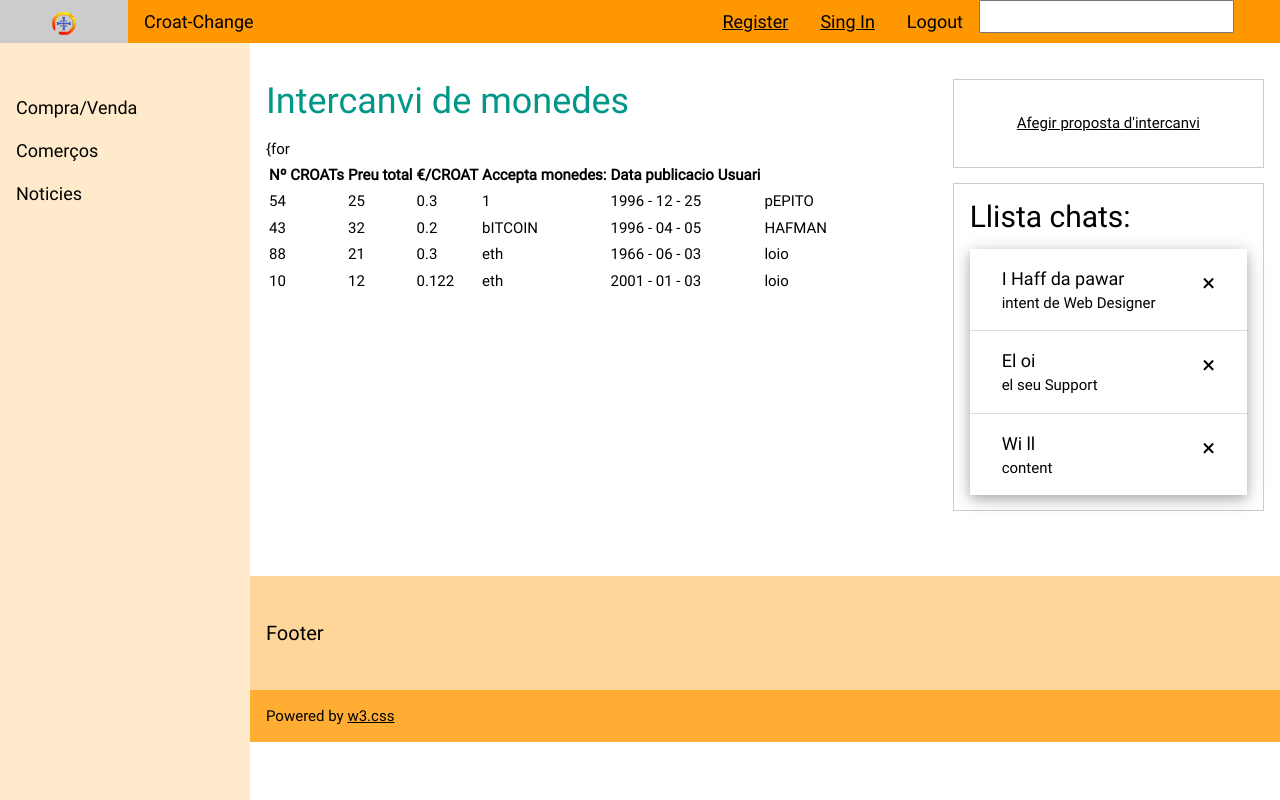
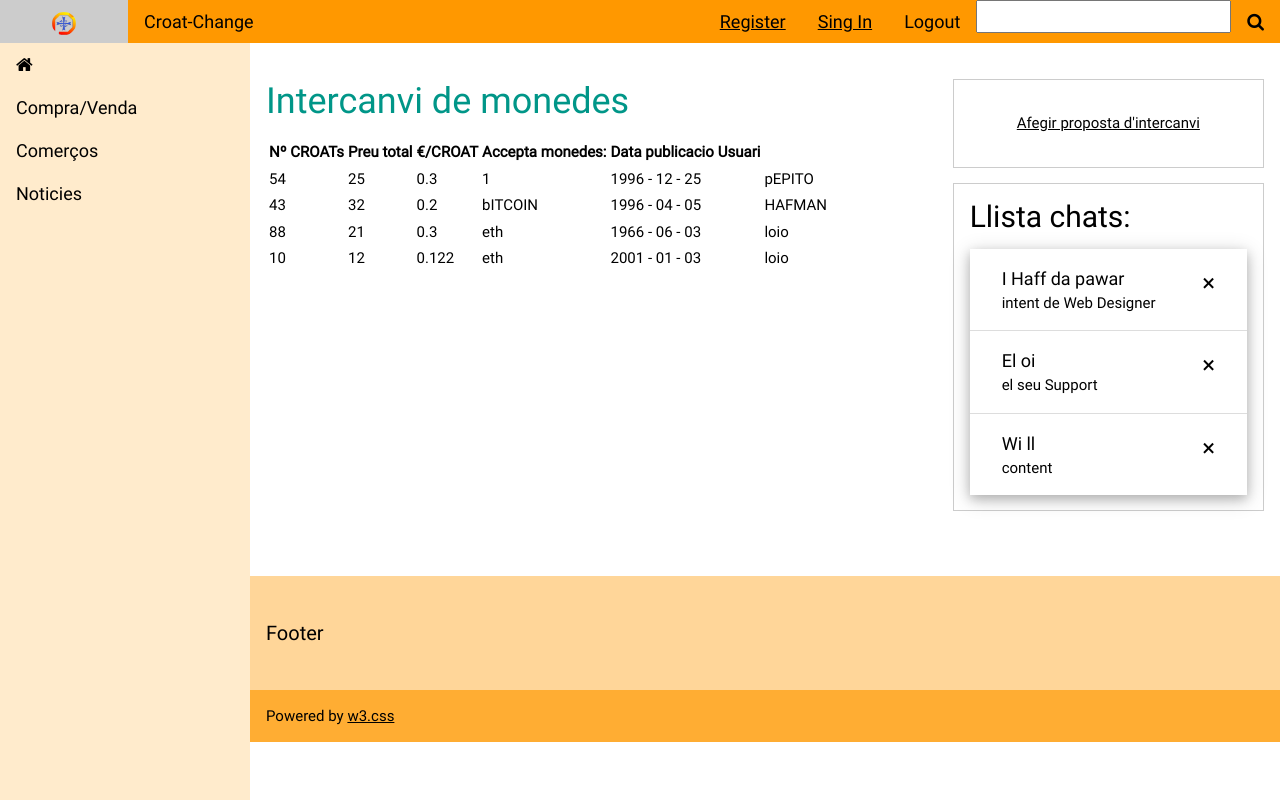
Before and after one commit to hafidk/interf, a Django app: page /home/compra_venta in a window 1280 px wide. Run offline with Django 3.2, Linux system fonts and the light colour scheme; some web fonts are replaced.

Commit message:
solucionat fonts css

```diff
--- a/home/templates/home/compra_venta.html
+++ b/home/templates/home/compra_venta.html
@@ -97,7 +97,7 @@ function myFunction(id) {
             <th onclick="w3.sortHTML('#myTable', '.item', 'td:nth-child(6)')" style="cursor:pointer">Usuari</th>
         </tr>
 
-{for <tr class="item">
+ <tr class="item">
 	  <td>54</td>
 	  <td>25</td>
 	  <td>0.3</td>
--- a/home/templates/home/index.html
+++ b/home/templates/home/index.html
@@ -11,7 +11,6 @@
 <link rel="stylesheet" href="{% static 'home/css/w3-theme-black.css' %}">
 <link rel="stylesheet" href="{% static 'home/css/roboto.css' %}">
 <link rel="stylesheet" href="{% static 'home/css/font-awesome.min.css' %}">
-<link rel="stylesheet" href="{% static 'https://cdnjs.cloudflare.com/ajax/libs/font-awesome/4.7.0/css/font-awesome.min.css' %}">
 <style>
 html,body,h1,h2,h3,h4,h5,h6 {font-family: "Roboto", sans-serif;}
 .w3-sidebar {
@@ -27,7 +26,7 @@ html,body,h1,h2,h3,h4,h5,h6 {font-family: "Roboto", sans-serif;}
 <!-- header -->
 <div class="w3-top">
   <div class="w3-bar w3-theme w3-top w3-large">
-    <a class="w3-bar-item w3-button w3-right w3-hide-large w3-hover-white w3-large w3-theme-l1" href="javascript:void(0)" onclick="w3_open()"><i class="fa fa-bars"></i></a>
+    <a class="w3-bar-item w3-button w3-left w3-hide-large w3-hover-white w3-large w3-theme-l1" href="javascript:void(0)" onclick="w3_open()"><i class="fa fa-bars"></i></a>
     <a href="#" class="w3-bar-item w3-button w3-theme-l1" style="width: 10%" ><img src="{% static 'home/imatges/fotologo.png' %}" class="w3-round-xlarge" alt="Norway" style="width:24%"></a>
     <a href="#" class="w3-bar-item w3-button w3-hide-small w3-hover-white">Croat-Change</a>
     <a href="#" class="w3-bar-item w3-right w3-button"><i class="fa fa-search"></i></a>
```
Also changed, not shown: home/static/home/fonts/fontawesome-webfont.ttf (added), home/static/home/fonts/fontawesome-webfont.woff2 (added).
